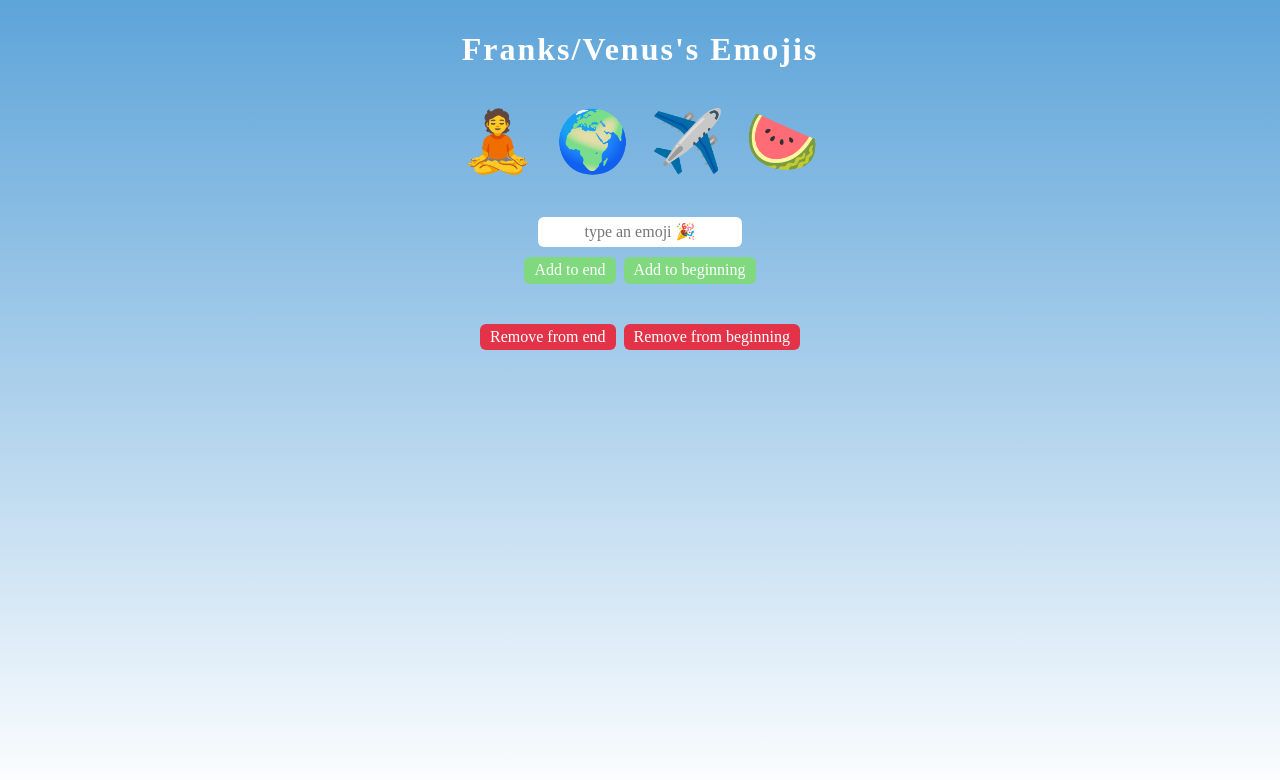
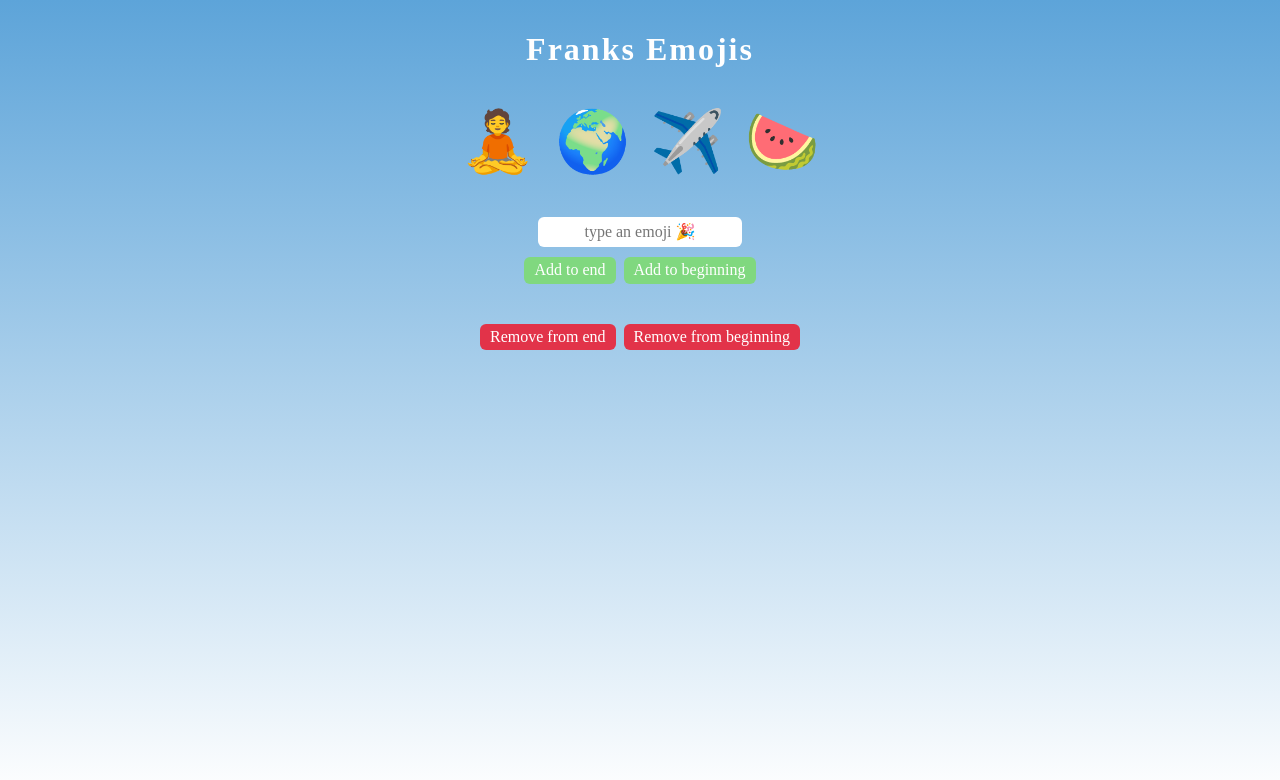
Before and after one commit to consciouslive/my-emoji-app, a plain HTML site: page index.html in a window 1280 px wide. Drawn offline with nearby package versions, Linux system fonts and the light colour scheme; a web font is replaced by a local one.

Commit message:
Update index.html
Change name

```diff
--- a/index.html
+++ b/index.html
@@ -4,7 +4,7 @@
         <link href="https://fonts.googleapis.com/css2?family=Baloo&display=swap" rel="stylesheet">
     </head>
     <body>
-        <h1>Franks/Venus's Emojis</h1>
+        <h1>Franks Emojis</h1>
         <div id="emoji-container"></div>
         <input type="text" id="emoji-input" placeholder="type an emoji 🎉">
         <div class="buttons-wrapper">
```
